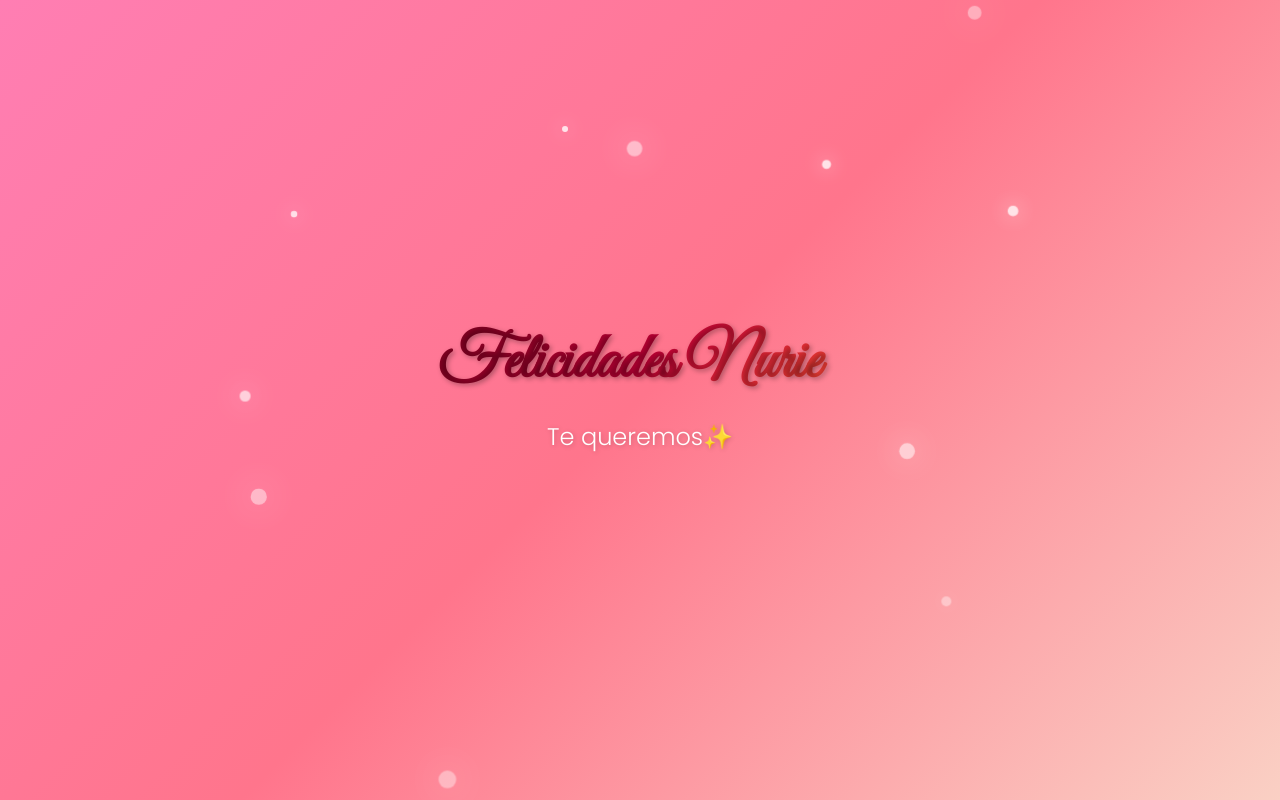
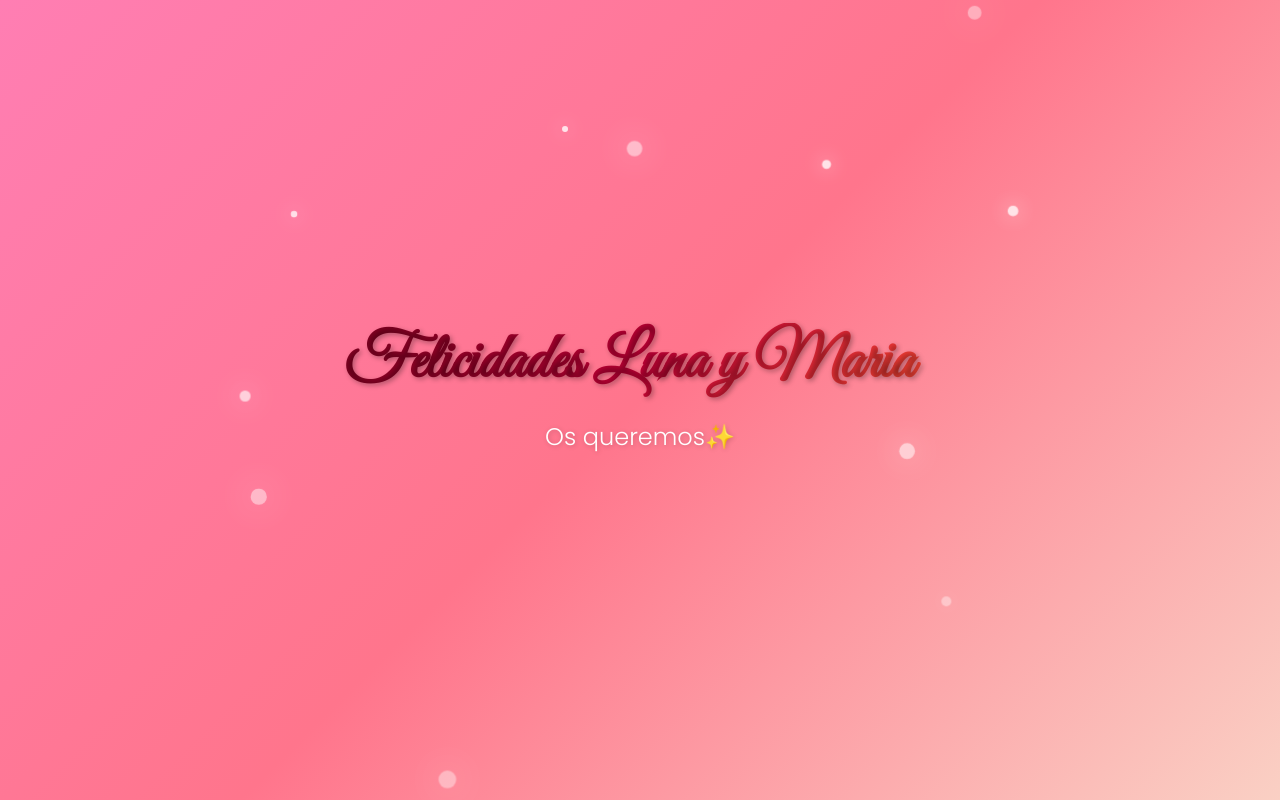
Before and after one commit to IkelosVoidz/felicidades-oborners, a plain HTML site: page index.html in a window 1280 px wide. Drawn offline with Linux system fonts and the light colour scheme.

Commit message:
cum luna y maria

```diff
--- a/index.html
+++ b/index.html
@@ -6,7 +6,7 @@
       name="viewport"
       content="width=device-width, initial-scale=1.0"
     />
-    <title>Felicidades Nuria</title>
+    <title>Felicidades Oborners</title>
     <!-- Google Fonts -->
     <link
       href="https://fonts.googleapis.com/css2?family=Great+Vibes&family=Poppins:wght@300;600&display=swap"
@@ -46,6 +46,7 @@
         animation: fadeInDown 1.5s ease;
         background: linear-gradient(135deg, #7a001f 0%, #bf0035 50%, #fc4c34 100%);
         -webkit-background-clip: text;
+        background-clip: text;
         -webkit-text-fill-color: transparent;
 
         text-shadow: 2px 2px 5px rgba(0, 0, 0, 0.3);
@@ -113,8 +114,8 @@
   </head>
   <body>
     <div class="container">
-      <h1>Felicidades Nurie &nbsp;</h1>
-      <p class="message">Te queremos✨</p>
+      <h1>Felicidades Luna y Maria &nbsp;</h1>
+      <p class="message">Os queremos✨</p>
     </div>
 
     <div class="fireworks"></div>
```
